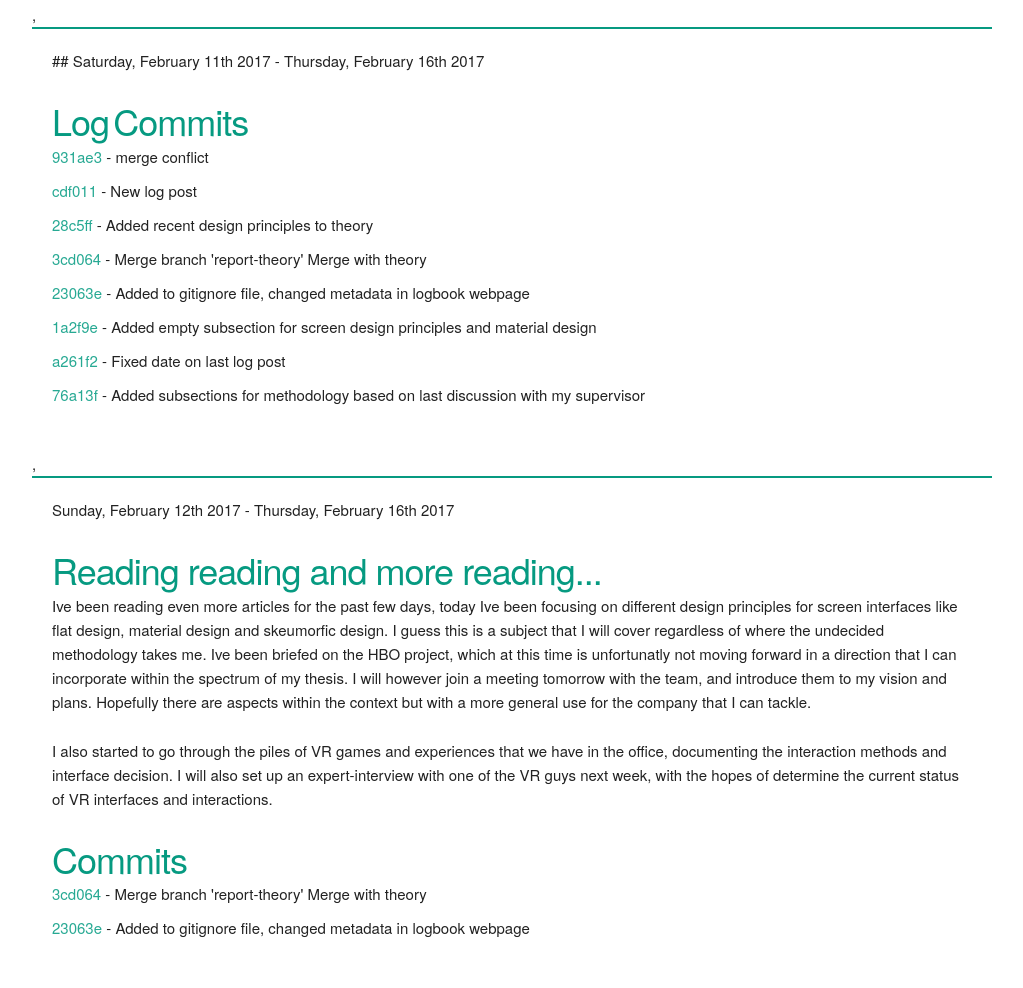
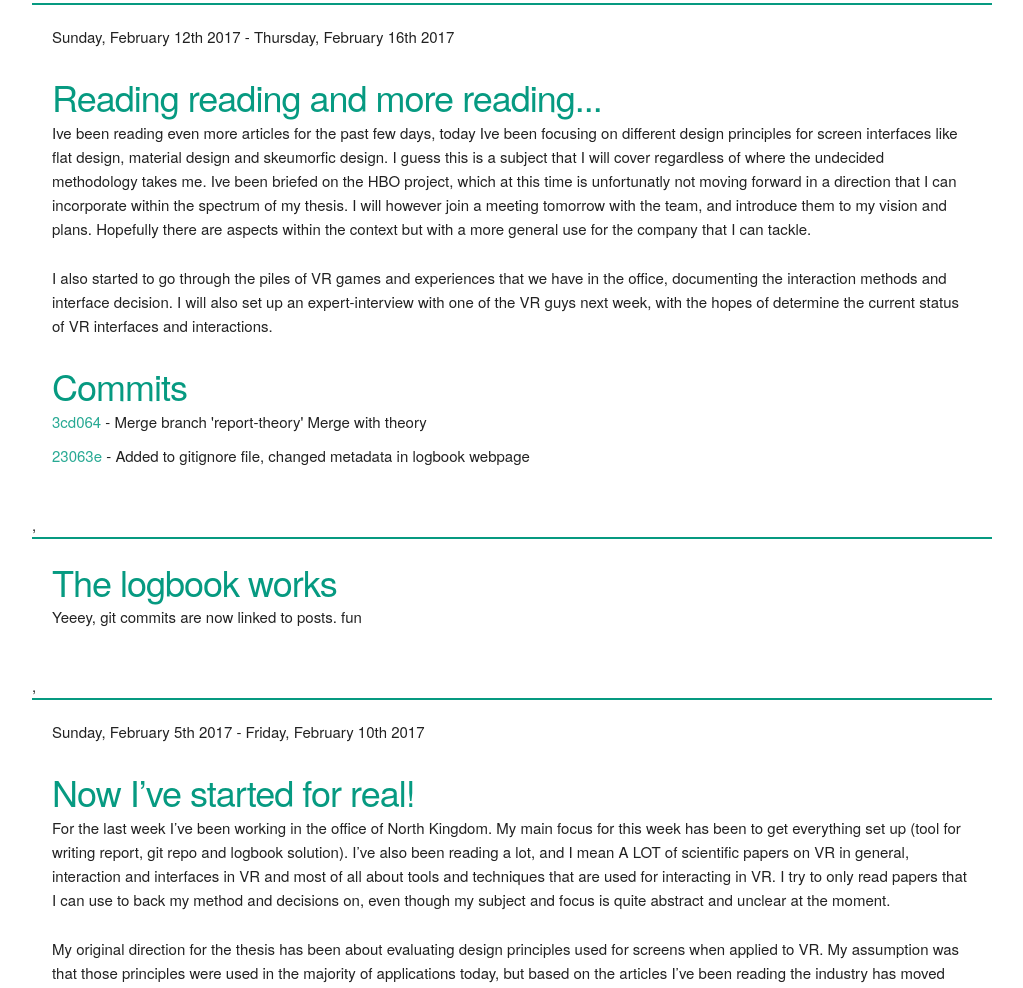
Before and after one commit to davidbergvik/Master-Thesis-IxD, a website: page index.html in a window 1280 px wide. Shown: the part 654-1642 px from the top of the page, without its empty margins (128-1151 px from the left). Drawn offline with Linux system fonts and the light colour scheme.

Commit message:
Fixed old log entry

```diff
--- a/index.html
+++ b/index.html
@@ -53,22 +53,8 @@ Tuesday, February 14th 2017 - Tuesday, February 28th 2017</p>
 <li><a href="https://github.com/davidbergvik/master-thesis-IxD/commit/53d6bb81c3f62ff001435765eace6f6919956b96">53d6bb</a> - Added a theoretical framework section. Fixed structure of method</li>
 <li><a href="https://github.com/davidbergvik/master-thesis-IxD/commit/76741c337f7e23d128632c5b8d4b340cd583a1ca">76741c</a> - Added recent git commits to last log entry</li>
 </ul>
-</article>,<article><p>##
-Saturday, February 11th 2017 - Thursday, February 16th 2017</p>
-<h3 id="log">Log</h3>
-<h3 id="commits">Commits</h3>
-<ul>
-<li><a href="https://github.com/davidbergvik/master-thesis-IxD/commit/931ae372701605d7d206f9ed820653e5547ea438">931ae3</a> - merge conflict</li>
-<li><a href="https://github.com/davidbergvik/master-thesis-IxD/commit/cdf01158d12644a7cea71340dd552de095853b4c">cdf011</a> - New log post</li>
-<li><a href="https://github.com/davidbergvik/master-thesis-IxD/commit/28c5ffc35aac5c0d601b5260f01216e4168e016e">28c5ff</a> - Added recent design principles to theory</li>
-<li><a href="https://github.com/davidbergvik/master-thesis-IxD/commit/3cd0644d9f5165d3e52baf3f83855d4fe0868dc7">3cd064</a> - Merge branch &#39;report-theory&#39;
-Merge with theory</li>
-<li><a href="https://github.com/davidbergvik/master-thesis-IxD/commit/23063ef3aabeeae67570108d52e7667399fd9811">23063e</a> - Added to gitignore file, changed metadata in logbook webpage</li>
-<li><a href="https://github.com/davidbergvik/master-thesis-IxD/commit/1a2f9e73717e709cf92480e1adf602c1201efc16">1a2f9e</a> - Added empty subsection for screen design principles and material design</li>
-<li><a href="https://github.com/davidbergvik/master-thesis-IxD/commit/a261f24ca85271cb96cae555aae4a8ea39928759">a261f2</a> - Fixed date on last log post</li>
-<li><a href="https://github.com/davidbergvik/master-thesis-IxD/commit/76a13f537acac9f61ce4bcfd84f52a110e83a081">76a13f</a> - Added subsections for methodology based on last discussion with my supervisor</li>
-</ul>
-</article>,<article><p>Sunday, February 12th 2017 - Thursday, February 16th 2017</p>
+</article>
+<article><p>Sunday, February 12th 2017 - Thursday, February 16th 2017</p>
 <h3 id="reading-reading-and-more-reading-">Reading reading and more reading...</h3>
 <p>Ive been reading even more articles for the past few days, today Ive been focusing on different design principles for screen interfaces like flat design, material design and skeumorfic design. I guess this is a subject that I will cover regardless of where the undecided methodology takes me. Ive been briefed on the HBO project, which at this time is unfortunatly not moving forward in a direction that I can incorporate within the spectrum of my thesis. I will however join a meeting tomorrow with the team, and introduce them to my vision and plans. Hopefully there are aspects within the context but with a more general use for the company that I can tackle. </p>
 <p>I also started to go through the piles of VR games and experiences that we have in the office, documenting the interaction methods and interface decision. I will also set up an expert-interview with one of the VR guys next week, with the hopes of determine the current status of VR interfaces and interactions.</p>
```
Also changed, not shown: 3 other files.
